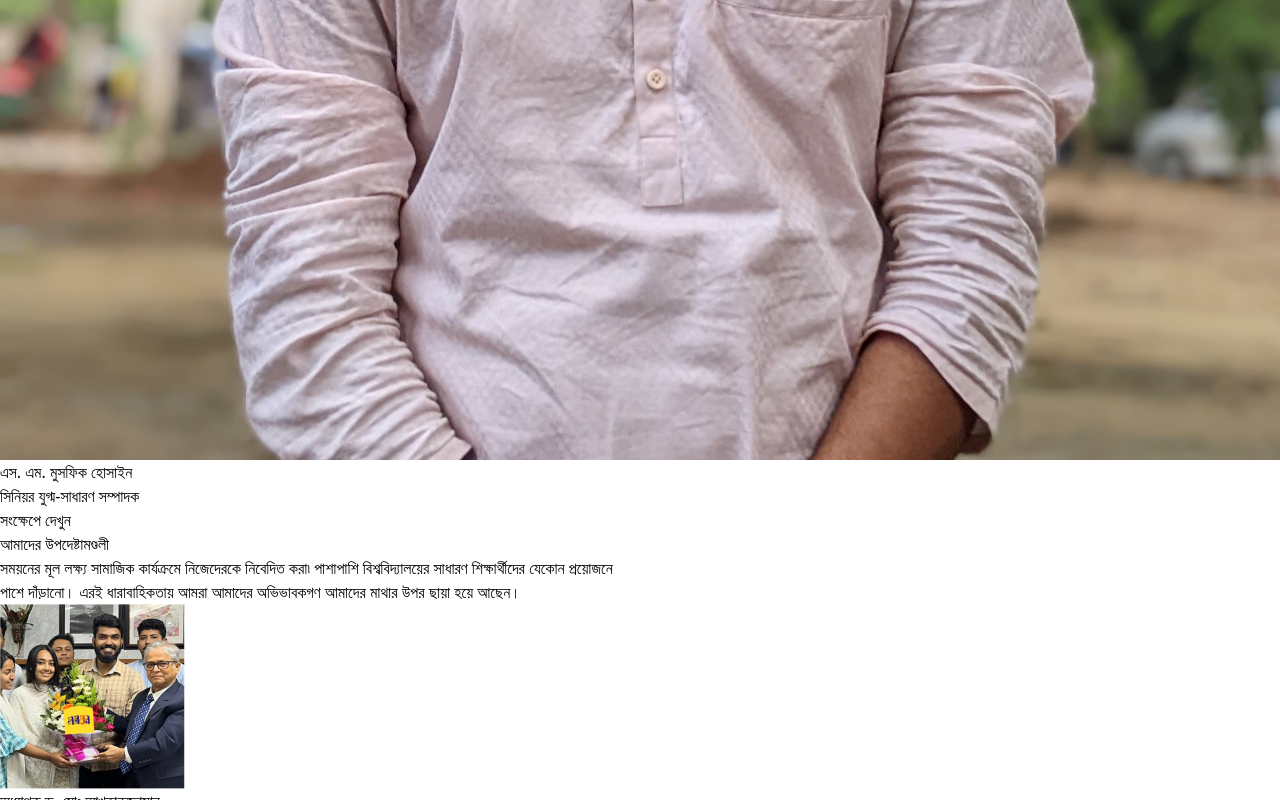
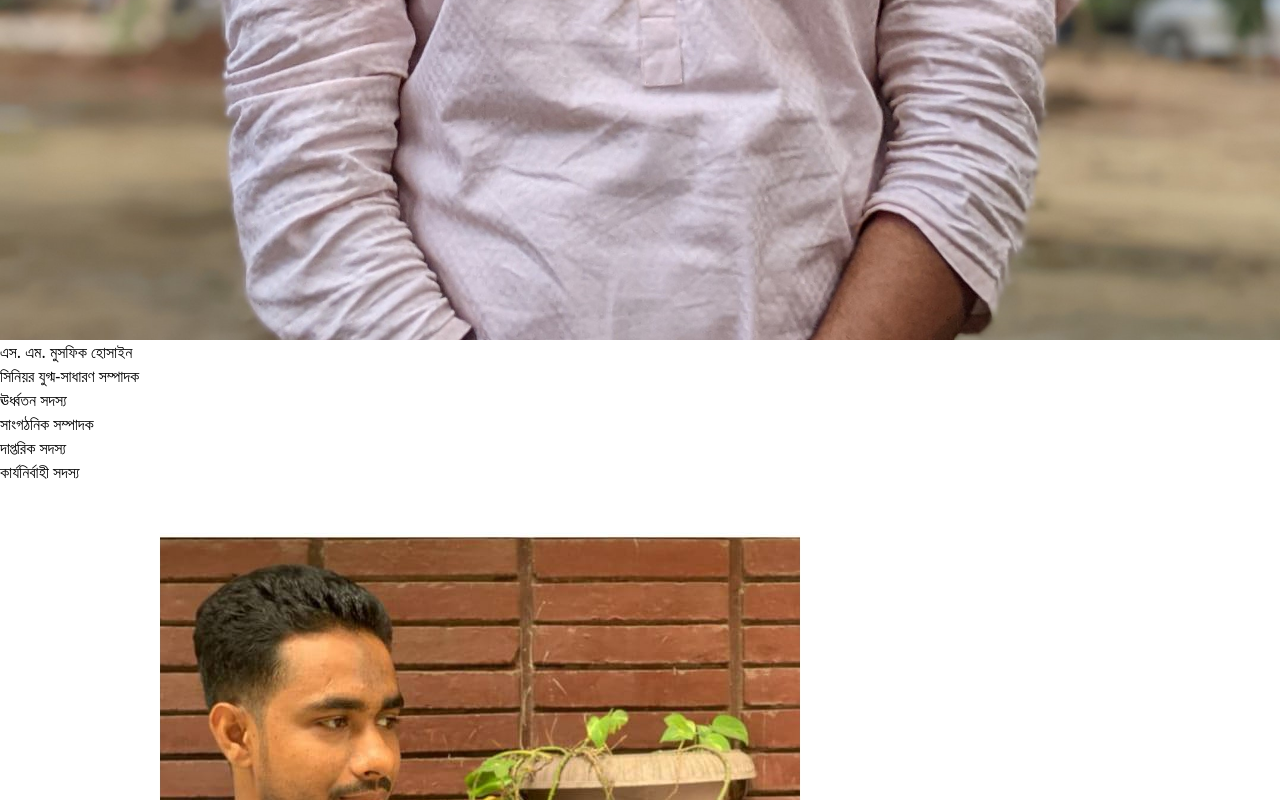
Before and after one commit to rakib3004/somoyondu.github.io, a React (Vite) app: page / in a window 1280 px wide. Both pictures are taken after a click on the button "আরও দেখুন". Shown: the part 7420-8220 px from the top of the page. Built offline with nearby package versions, Linux system fonts and the light colour scheme.

Commit message:
complete features of second version

```diff
--- a/src/components/ActiveExecutives.jsx
+++ b/src/components/ActiveExecutives.jsx
@@ -3,11 +3,9 @@ import ExecutiveMembers from "./Executives/ExecutiveMembers";
 import OfficialExecutives from "./Executives/OfficialExecutives";
 import OrganizingExecutives from "./Executives/OrganizingExecutives";
 import TopExecutives from "./Executives/TopExecutives";
-import TopLeaders from "./Executives/TopLeaders";
 const ActiveExecutives = ({ selectedId }) => {
   return (
     <div>
-      {selectedId === "top-leaders" && <TopLeaders />}
       {selectedId === "members" && <ExecutiveMembers />}
       {selectedId === "official" && <OfficialExecutives />}
       {selectedId === "organizing" && <OrganizingExecutives />}
--- a/src/components/AllExecutives.jsx
+++ b/src/components/AllExecutives.jsx
@@ -3,8 +3,8 @@ import  { useState } from 'react';
 import ActiveExecutives from './ActiveExecutives';
 
 const AllExecutives = () => {
-    const [title, setTitle] = useState('ঊর্ধ্বতন নেতাবৃন্দ');
-    const [id, setId] = useState('top-leaders');
+    const [title, setTitle] = useState('ঊর্ধ্বতন সদস্য');
+    const [id, setId] = useState('top-executives');
 
     // const setAttributes = ({link}) =>{
     //     setTitle(link.title);
@@ -12,10 +12,7 @@ const AllExecutives = () => {
     // }
 
     const navLinks = [
-        {
-            id: "top-leaders",
-            title: "ঊর্ধ্বতন নেতাবৃন্দ",
-        },
+
         {
             id: "top-executives",
             title: "ঊর্ধ্বতন সদস্য",
@@ -38,7 +35,7 @@ const AllExecutives = () => {
 
             <nav className={`w-full flex items-center top-0 bg-primary`}>
 
-                <div className='w-full flex justify-between items-center max-w-7xl ml-16 lg:ml-56'>
+                <div className='w-full flex justify-between items-center max-w-7xl ml-12 lg:ml-96'>
 
                     <ul className='list-none flex flex-row gap-2 lg:gap-8'>
                         {navLinks.map((link) => (
--- a/src/features/ExecutiveComittee.jsx
+++ b/src/features/ExecutiveComittee.jsx
@@ -17,16 +17,13 @@ const ExecutiveComittee = () => {
        </h1>
       </div>
       <div className='my-6'>
+      <TopLeaders/>
       </div>
 
       {isDetails? (
 
-      <div>
-              <TopLeaders/>
-
          <div className='text-center mt-4 lg:mt-16 '>
       <ViewMoreButton isDetails={isDetails} setIsDetails={setIsDetails} />
-      </div>
       </div>
 
 
--- a/src/features/FoundingMembers.jsx
+++ b/src/features/FoundingMembers.jsx
@@ -13,10 +13,7 @@ const FoundingMembers = () => {
         </div>
         <div className='my-6'>
         </div>
-
        <FoundingLeaders/>
-
-
       </div>
     )
 }
```
